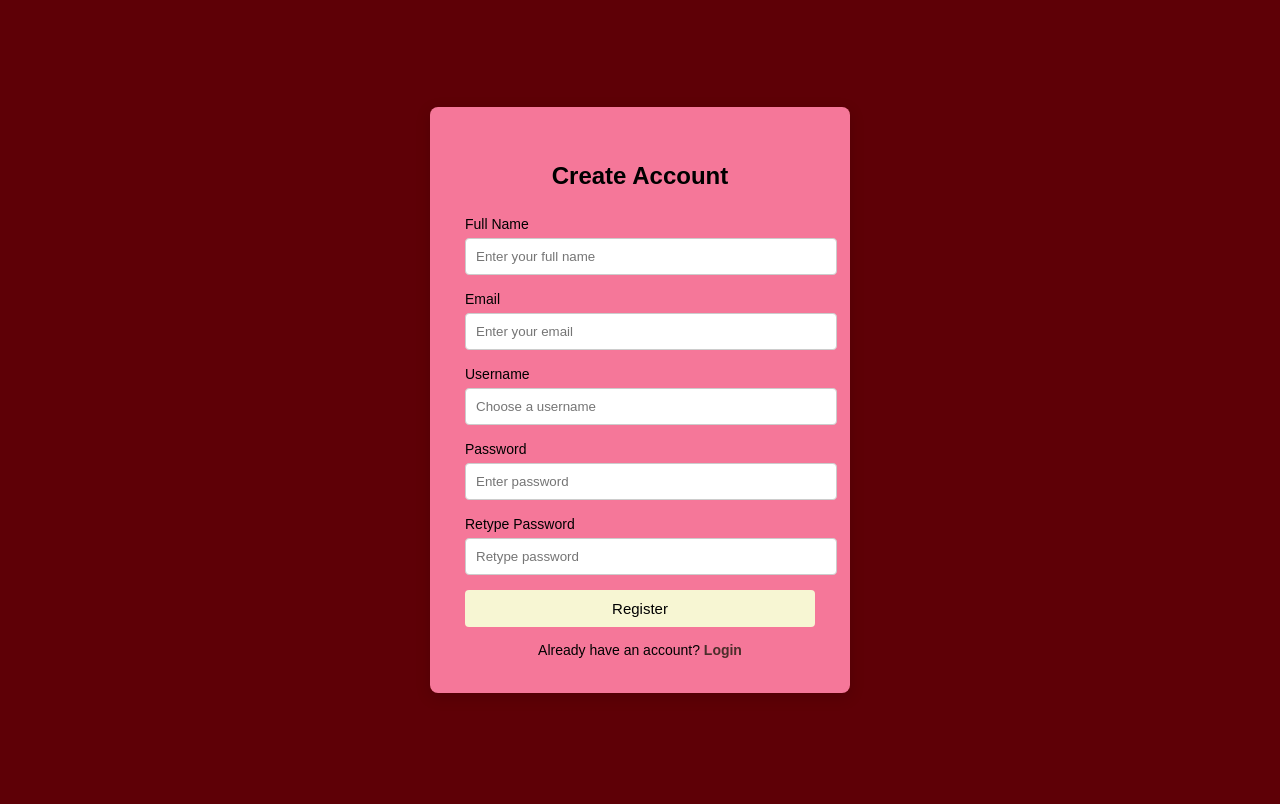
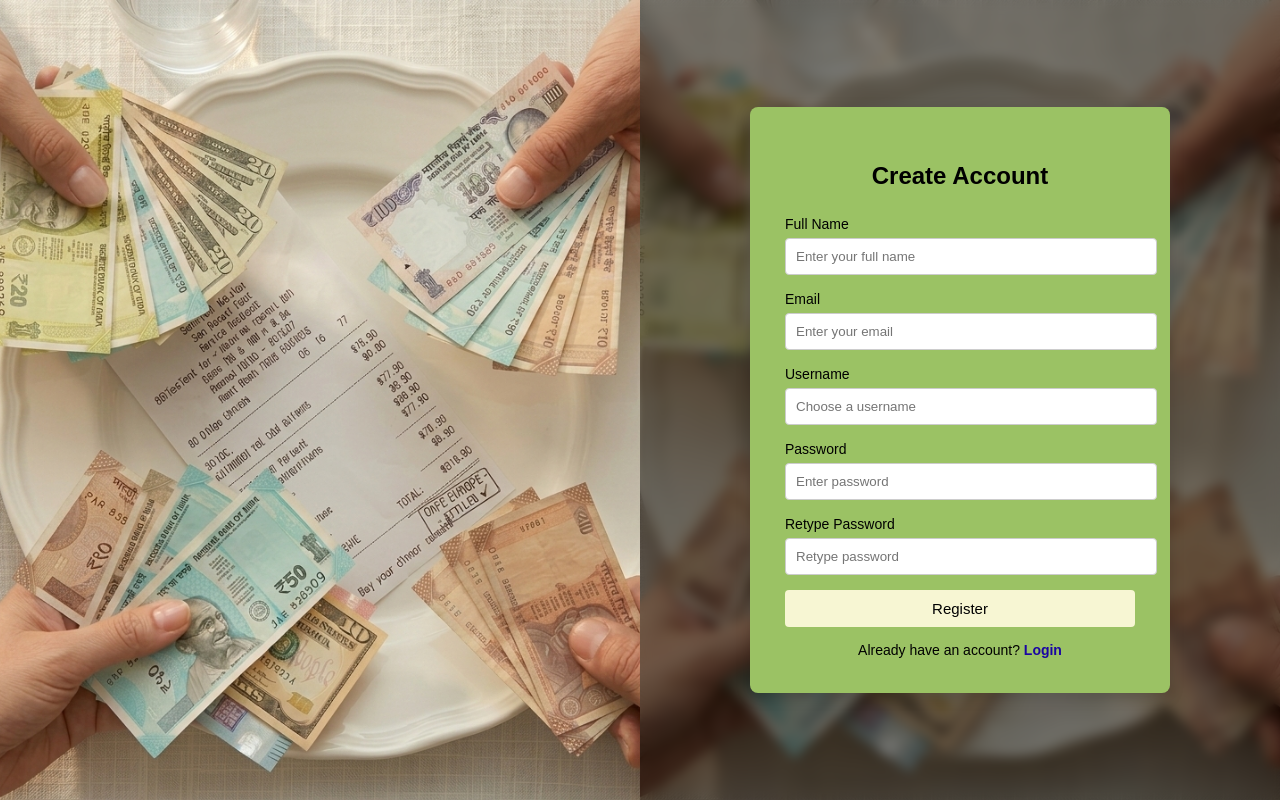
Before and after one commit to kkamlakar/ttmmpay-django, a Django app: page /register/ in a window 1280 px wide. Before the commit the page ends 693 px from the top, so only its background shows below. Run offline with Django 5.2, Linux system fonts and the light colour scheme.

Commit message:
Initial commit

```diff
--- a/bill/templates/register.html
+++ b/bill/templates/register.html
@@ -1,5 +1,7 @@
 <!DOCTYPE html>
 <html>
+
+{% load static %}
 
 <head>
 <title>TTMMPay Register</title>
@@ -8,20 +10,60 @@
 
 body{
     font-family: Arial, Helvetica, sans-serif;
-    background:#5E0006;
+    margin:0;
+}
+
+.container{
+    display:flex;
+    height:100vh;
+}
+
+.left-panel{
+    flex:1;
+}
+
+.left-panel img{
+    width:100%;
+    height:100%;
+    object-fit:cover;
+}
+
+.right-panel{
+    flex:1;
     display:flex;
     justify-content:center;
     align-items:center;
-    height:100vh;
-    margin:0;
+
+    background: url("{% static 'Dutch_Pay.png' %}") no-repeat center;
+    background-size: cover;
+    position: relative;
 }
 
+/* OVERLAY (BLUR + DARK EFFECT) */
+.right-panel::before{
+    content:"";
+    position:absolute;
+    top:0;
+    left:0;
+    width:100%;
+    height:100%;
+
+    background: rgba(0,0,0,0.5);  /* control visibility */
+    backdrop-filter: blur(6px);   /* blur effect */
+}
+
+
 .register-box{
-    background:#F57799;
+    background:#9BC264;
     padding:35px;
     width:350px;
     border-radius:8px;
     box-shadow:0 4px 15px rgba(0,0,0,0.15);
+}
+
+.register-box{
+    position: relative;
+    z-index: 1;
 }
 
 h2{
@@ -74,7 +116,7 @@ button:hover{
 }
 
 .login-link a{
-    color:#4B2E2B;
+    color:#1A05A2;
     text-decoration:none;
     font-weight:bold;
 }
@@ -89,12 +131,21 @@ button:hover{
 
 <body>
 
+<div class="container">
+
+    <!-- LEFT PANEL (Image) -->
+    <div class="left-panel">
+        <img src="{% static 'Dutch_Pay.png' %}" alt="Register Image">
+    </div>
+
+    <!-- RIGHT PANEL -->
+    <div class="right-panel">
+
         <div class="register-box">
 
             <h2>Create Account</h2>
 
             <form method="post">
-
                 {% csrf_token %}
 
                 <label>Full Name</label>
@@ -113,7 +164,6 @@ button:hover{
                 <input type="password" name="retype_password" placeholder="Retype password" required>
 
                 <button type="submit">Register</button>
-
             </form>
 
             {% if error %}
@@ -121,18 +171,21 @@ button:hover{
             {% endif %}
 
             <div class="login-link">
-Already have an account? <a href="{% url 'login' %}">Login</a>
+                Already have an account?
+                <a href="{% url 'login' %}">Login</a>
+            </div>
+
+        </div>
+
     </div>
 
 </div>
 
 {% if success %}
-
 <script>
 alert("Registration Successful!");
 window.location.href = "/";
 </script>
-
 {% endif %}
 
 </body>
--- a/ttmmpay/settings.py
+++ b/ttmmpay/settings.py
@@ -115,3 +115,7 @@ USE_TZ = True
 # https://docs.djangoproject.com/en/6.0/howto/static-files/
 
 STATIC_URL = 'static/'
+
+STATICFILES_DIRS = [
+    BASE_DIR / "static"
+]
```
Also changed, not shown: bill/templates/login.html (+62 -10 lines), bill/templates/summary.html (+39 -5 lines), bill/templates/ttmmpage.html (+37 -5 lines), db.sqlite3, static/Dutch_Pay.png (added). Lines whose indentation alone changed are shown as unchanged.
